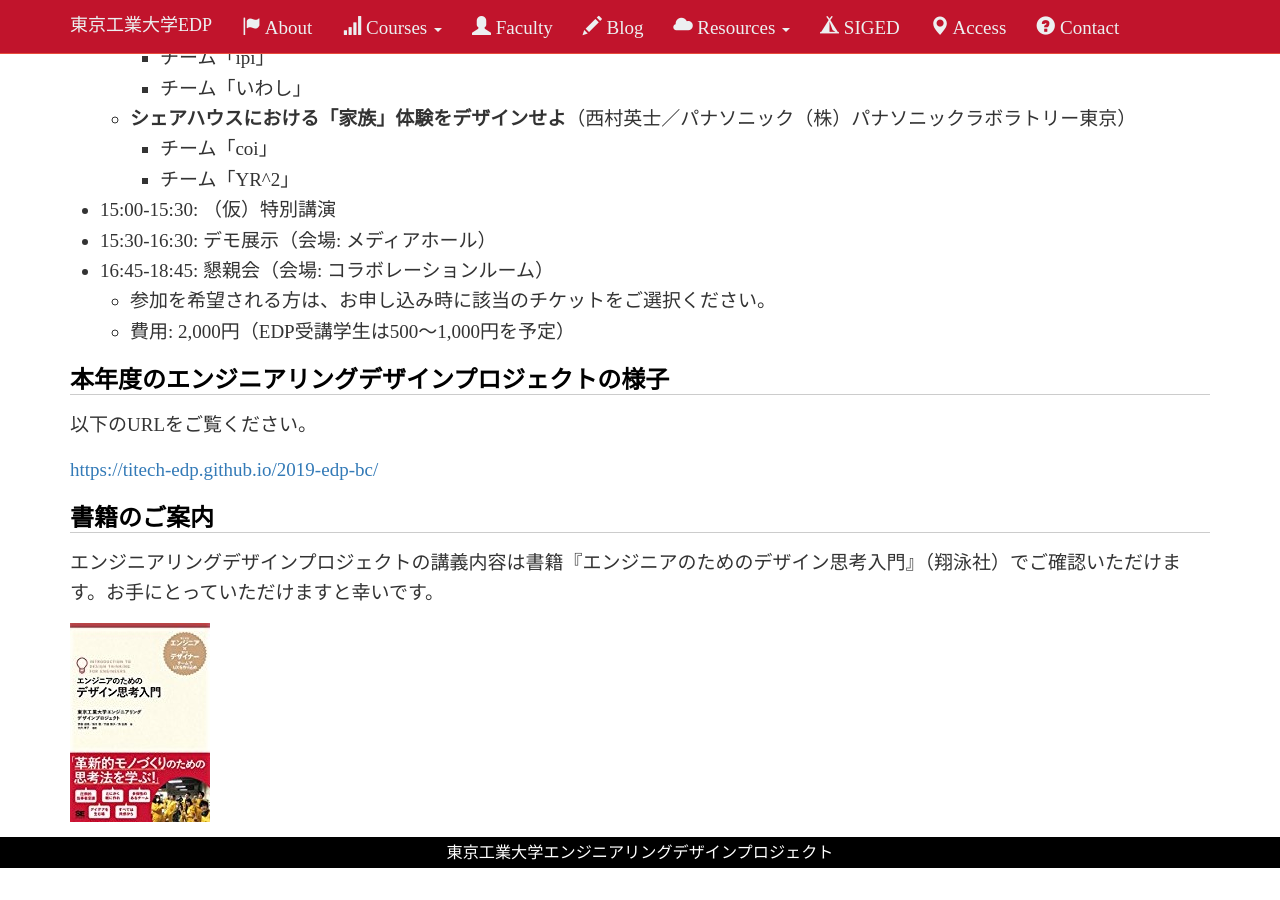
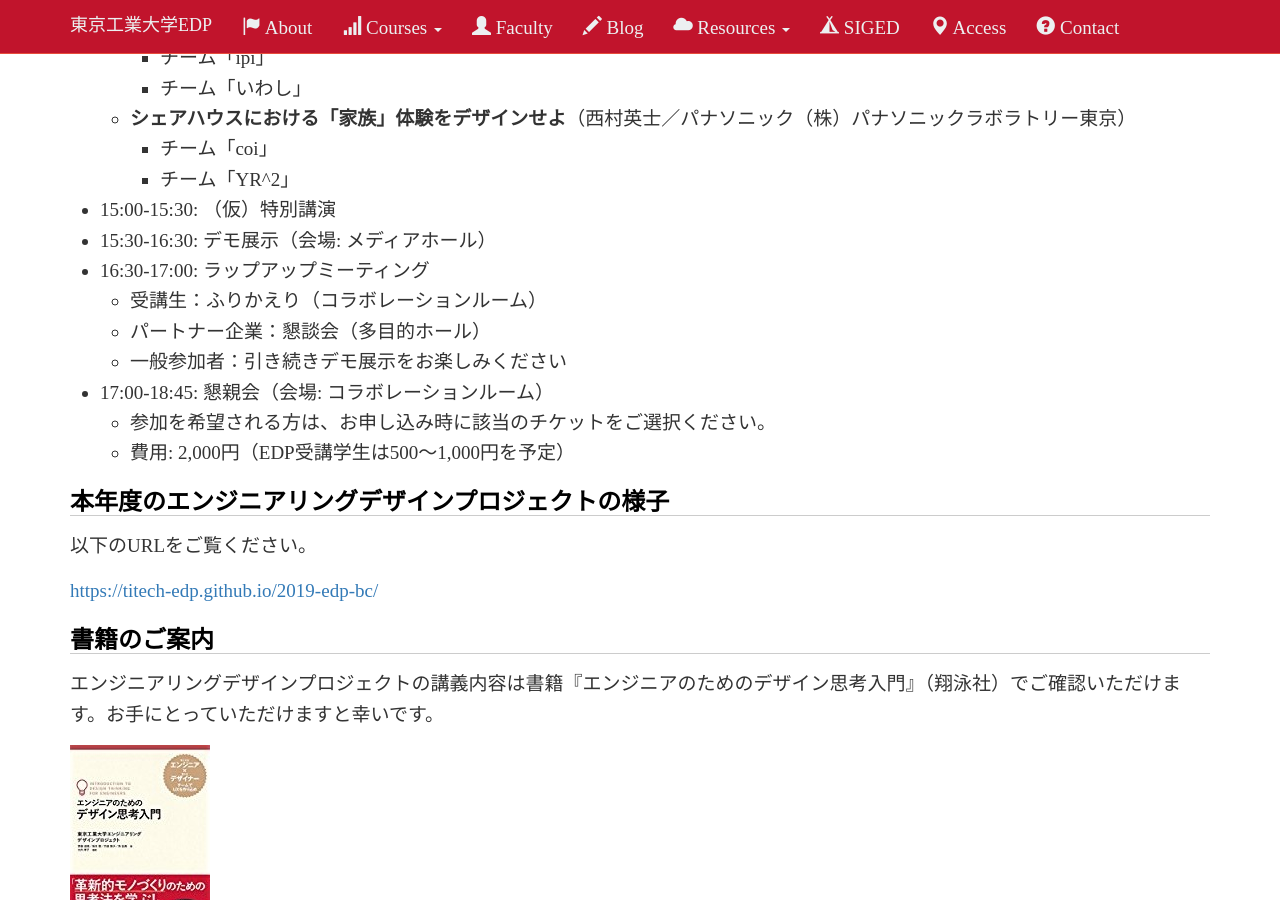
Before and after one commit to titech-edp/titech-edp.github.io, a Jekyll site: the page built from 2019-edp-bc/demoday/index.md, in a window 1280 px wide and 900 px high, scrolled down 1816 px. Built offline with Jekyll 4.4.1, drawn with Linux system fonts in a browser that asks for light colours; nearby versions of some CDN libraries; library files that are not in the unit come from our copies; before the commit the page ends 2684 px from its top, so only the background shows below that.

Commit message:
Add wrapup

```diff
--- a/2019-edp-bc/demoday/index.md
+++ b/2019-edp-bc/demoday/index.md
@@ -43,7 +43,11 @@ title: 2019年度「エンジニアリングデザインプロジェクト」最
     * チーム「YR^2」
 * 15:00-15:30: （仮）特別講演
 * 15:30-16:30: デモ展示（会場: メディアホール）
-* 16:45-18:45: 懇親会（会場: コラボレーションルーム）
+* 16:30-17:00: ラップアップミーティング
+  * 受講生：ふりかえり（コラボレーションルーム）
+  * パートナー企業：懇談会（多目的ホール）
+  * 一般参加者：引き続きデモ展示をお楽しみください
+* 17:00-18:45: 懇親会（会場: コラボレーションルーム）
    * 参加を希望される方は、お申し込み時に該当のチケットをご選択ください。
    * 費用: 2,000円（EDP受講学生は500〜1,000円を予定）
 
```
